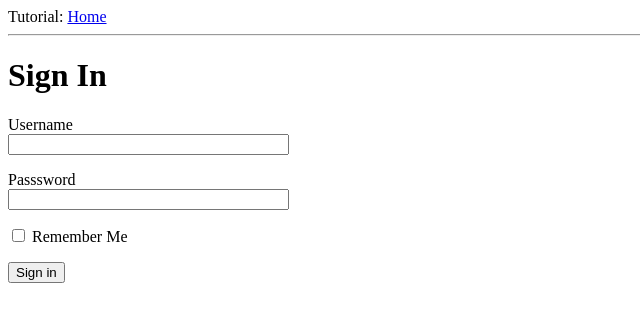
After one commit to Gniox/Flask-Tutorial, a Flask app: page /login in a window 1280 px wide. The commit adds this page. Shown: the top 322 px of the page, without its empty margins (0-640 px from the left). Run offline with Flask 2, Linux system fonts and the light colour scheme; parts of the project's set-up code (start-up, migrations or seed data) failed here and were passed over.

Commit message:
creation of login capabilities

```diff
--- a/app/__init__.py
+++ b/app/__init__.py
@@ -1,5 +1,7 @@
 from flask import Flask
+from config import Config
 
 app = Flask(__name__)
+app.config.from_object(Config)
 
 from app import routes
--- /dev/null
+++ b/app/forms.py
@@ -0,0 +1,9 @@
+from flask_wtf import FlaskForm
+from wtforms import StringField, PasswordField, BooleanField, SubmitField
+from wtforms.validors import DataRequired
+
+class LoginForm(FlaskForm):
+        username = StringField('Username', validators=[DataRequired()])
+        password = PasswordField('Passsword', validators=[DataRequired()])
+        remember_me = BooleanField('Remember Me')
+        submit = SubmitField('Sign in')
--- a/app/routes.py
+++ b/app/routes.py
@@ -1,6 +1,11 @@
 from flask import render_template
 from app import app
+from app.forms import LoginForm
 
+@app.route('/login')
+def login():
+    form = LoginForm()
+    return render_template('login.html', title='Sign in', form = form)
 @app.route('/')
 @app.route('/index')
 def index():
--- /dev/null
+++ b/app/templates/login.html
@@ -0,0 +1,18 @@
+{% extends "base.html" %}
+
+{% block content %}
+    <h1>Sign In</h1>
+    <form action="" method="post" novalidate>
+        {{ form.hidden_tag() }}
+        <p>
+            {{ form.username.label }}<br>
+            {{ form.username(size=32)}}
+        </p>
+        <p>
+            {{ form.password.label }}<br>
+            {{ form.password(size=32) }}
+        </p>
+        <p>{{ form.remember_me() }} {{ form.remember_me.label }}</p>
+        <p>{{ form.submit() }}</p>
+    </form>
+{% endblock %}
--- /dev/null
+++ b/config.py
@@ -0,0 +1,4 @@
+import os
+
+class Config(object):
+    SECRET_KEY = os.environ.get('SECRET_KEY') or 'you-will-never-guess'
```
Also changed, not shown: app/templates/index.html (+8 -15 lines).
